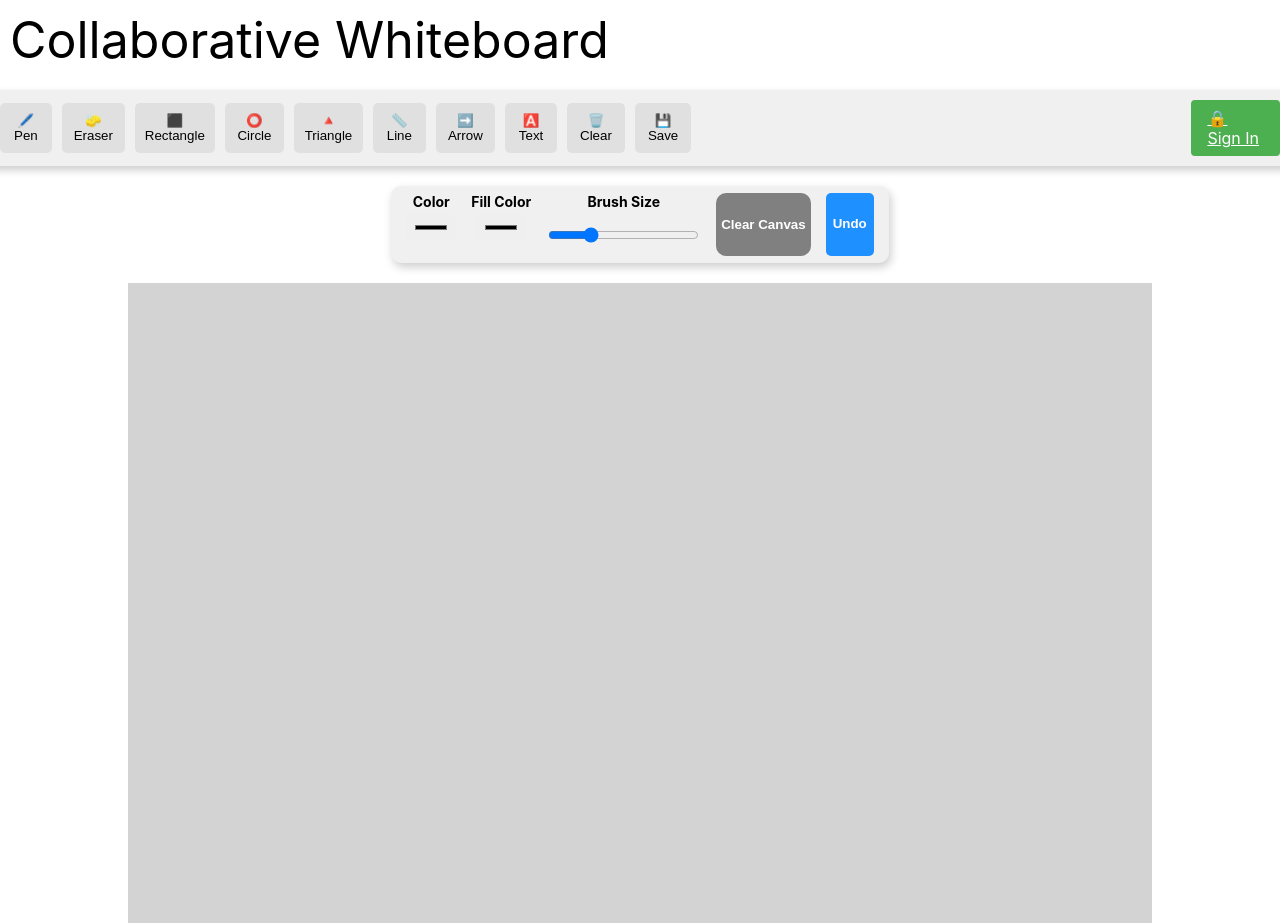
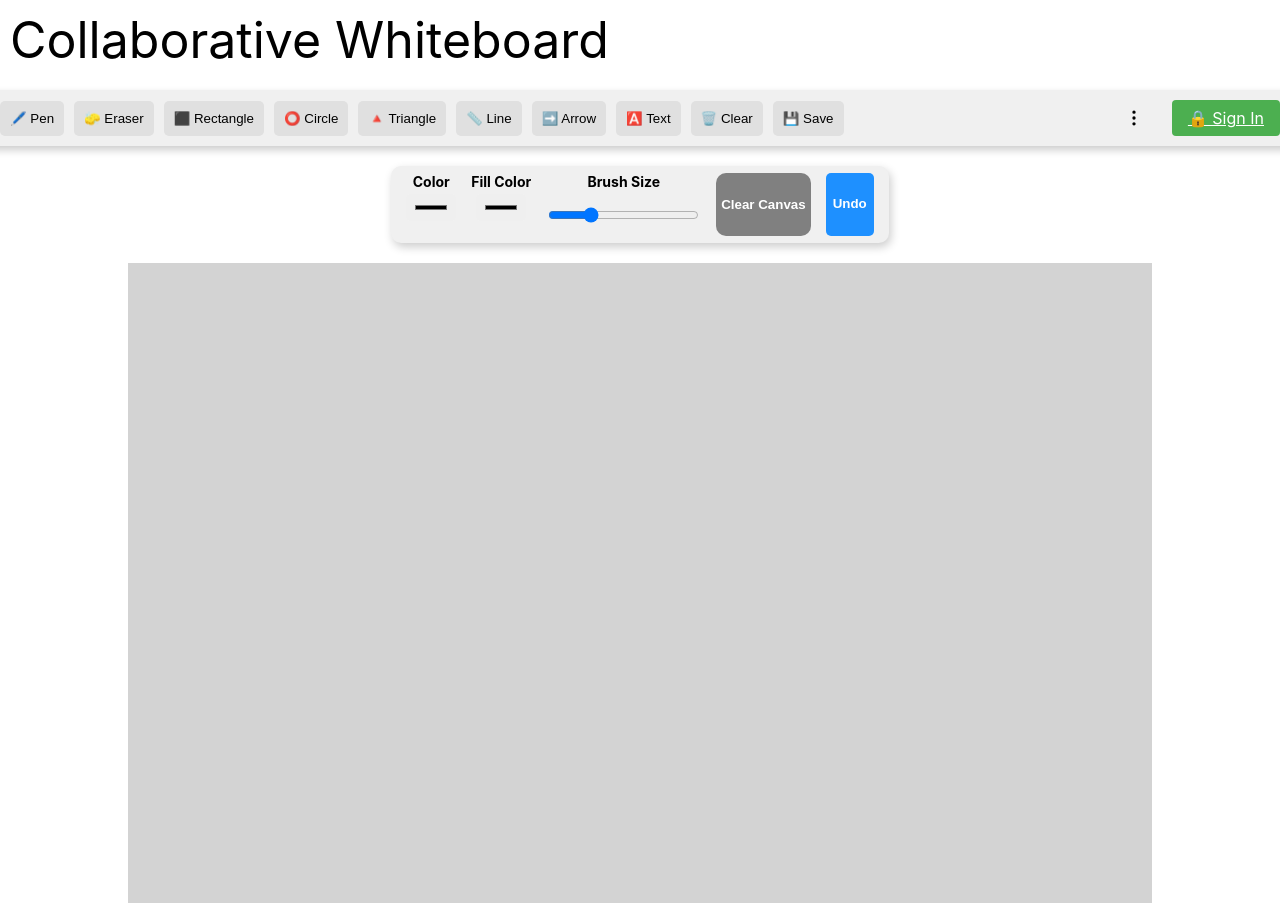
Before and after one commit to shubhirusiya/whiteboard_project, a React (Create React App) app in the folder frontend/: page / in a window 1280 px wide. Built offline with nearby package versions, Linux system fonts and the light colour scheme.

Commit message:
some options in navbar (which are currently incomplete) working on it.

```diff
--- a/frontend/src/components/Canvas.js
+++ b/frontend/src/components/Canvas.js
@@ -2,7 +2,7 @@ import React, { useState, useRef } from 'react';
 import { Stage, Layer, Line, Rect, Circle, Arrow, Text } from 'react-konva';
 import Navbar from './navbar';
 
-function Canvas({ selectedTool }) {
+function Canvas() {
   const [lines, setLines] = useState([]);
   const [shapes, setShapes] = useState([]);
   const [texts, setTexts] = useState([]);
@@ -12,7 +12,22 @@ function Canvas({ selectedTool }) {
   const [brushSize, setBrushSize] = useState(5);
   const [startPos, setStartPos] = useState(null);
   const [editingTextIndex, setEditingTextIndex] = useState(null);
+  const [selectedTool, setSelectedTool] = useState('pen'); // Add this line
   const stageRef = useRef(null);
+
+  // Add this function to handle tool selection
+  const handleToolSelect = (tool) => {
+    setSelectedTool(tool);
+    if (tool === 'clear') {
+      handleClearCanvas();
+    }
+  };
+
+  // Add this function to handle feature selection
+  const handleFeatureSelect = (feature) => {
+    // Handle feature selection (implement as needed)
+    console.log('Selected feature:', feature);
+  };
 
   const handleMouseDown = (event) => {
     const pos = event.target.getStage().getPointerPosition();
@@ -74,10 +89,12 @@ function Canvas({ selectedTool }) {
   };
 
   return (
-
     <div style={{ display: 'flex', flexDirection: 'column', alignItems: 'center', marginTop: '20px' }}>
-      <Navbar/>
-      <br></br>
+      <Navbar
+        onToolSelect={handleToolSelect}
+        onFeatureSelect={handleFeatureSelect}
+      />
+     <br></br>
       <div style={{
         display: 'flex',
         gap: '15px',
--- a/frontend/src/components/navbar.js
+++ b/frontend/src/components/navbar.js
@@ -1,9 +1,33 @@
 // src/components/Navbar.js
-import React from 'react';
+import React, { useState, useEffect, useRef } from 'react';
 import { Link } from 'react-router-dom';
+import { MoreVertical, StickyNote, MessageCircle, MessageSquare } from 'lucide-react';
 import '../style/navbar.css';
 
-const Navbar = ({ onToolSelect }) => {
+const Navbar = ({ onToolSelect, onFeatureSelect }) => {
+  const [showDropdown, setShowDropdown] = useState(false);
+  const dropdownRef = useRef(null);
+
+  useEffect(() => {
+    const handleClickOutside = (event) => {
+      if (dropdownRef.current && !dropdownRef.current.contains(event.target)) {
+        setShowDropdown(false);
+      }
+    };
+
+    document.addEventListener('mousedown', handleClickOutside);
+    return () => {
+      document.removeEventListener('mousedown', handleClickOutside);
+    };
+  }, []);
+
+  const handleFeatureSelect = (feature) => {
+    if (onFeatureSelect) {
+      onFeatureSelect(feature);
+    }
+    setShowDropdown(false);
+  };
+
   return (
     <nav className="navbar">
       <div className="toolbar">
@@ -19,7 +43,30 @@ const Navbar = ({ onToolSelect }) => {
         <button onClick={() => onToolSelect('save')} className="nav-item">💾 Save</button>
       </div>
       <div className="actions">
-        {/* Link to Signup Page */}
+        <div className="dropdown-container" ref={dropdownRef}>
+          <button
+            className="nav-item more-options"
+            onClick={() => setShowDropdown(!showDropdown)}
+          >
+            <MoreVertical size={20} />
+          </button>
+          {showDropdown && (
+            <div className="dropdown-menu">
+              <button onClick={() => handleFeatureSelect('sticky-notes')} className="dropdown-item">
+                <StickyNote size={18} />
+                Sticky Notes
+              </button>
+              <button onClick={() => handleFeatureSelect('comments')} className="dropdown-item">
+                <MessageCircle size={18} />
+                Comments
+              </button>
+              <button onClick={() => handleFeatureSelect('chat')} className="dropdown-item">
+                <MessageSquare size={18} />
+                Chat
+              </button>
+            </div>
+          )}
+        </div>
         <Link to="/signup" className="nav-item sign-in">🔒 Sign In</Link>
       </div>
     </nav>
--- a/frontend/src/style/navbar.css
+++ b/frontend/src/style/navbar.css
@@ -3,7 +3,7 @@
   padding: 10px;
   display: flex;
   align-items: center;
-  width: 100%; /* Make navbar take the full width */
+  width: 100%;
   box-shadow: 0 4px 8px rgba(0, 0, 0, 0.2);
 }
 
@@ -15,7 +15,8 @@
 .actions {
   display: flex;
   gap: 20px;
-  margin-left: 500px; /* Pushes the actions to the right */
+  margin-left: auto;
+  align-items: center;
 }
 
 .nav-item {
@@ -25,6 +26,9 @@
   border-radius: 5px;
   cursor: pointer;
   transition: all 0.2s;
+  display: flex;
+  align-items: center;
+  gap: 5px;
 }
 
 .nav-item:hover {
@@ -45,3 +49,56 @@
 .nav-item.sign-in:hover {
   background-color: #45a049;
 }
+
+.more-options {
+  background: transparent;
+  padding: 8px;
+}
+
+.more-options:hover {
+  background-color: #e0e0e0;
+}
+
+.dropdown-container {
+  position: relative;
+}
+
+.dropdown-menu {
+  position: absolute;
+  top: 100%;
+  right: 0;
+  background-color: white;
+  border-radius: 8px;
+  box-shadow: 0 2px 10px rgba(0, 0, 0, 0.1);
+  min-width: 200px;
+  z-index: 1000;
+  animation: fadeIn 0.2s ease-in-out;
+}
+
+.dropdown-item {
+  display: flex;
+  align-items: center;
+  gap: 10px;
+  padding: 12px 16px;
+  width: 100%;
+  border: none;
+  background: transparent;
+  cursor: pointer;
+  transition: all 0.2s;
+  color: #333;
+}
+
+.dropdown-item:hover {
+  background-color: #f5f5f5;
+  animation: blinkBg 1s infinite;
+}
+
+@keyframes blinkBg {
+  0%, 100% { background-color: #f5f5f5; }
+  50% { background-color: #e0e0e0; }
+}
+
+@keyframes fadeIn {
+  from { opacity: 0; transform: translateY(-10px); }
+  to { opacity: 1; transform: translateY(0); }
+}
--- a/package.json
+++ b/package.json
@@ -1,12 +1,12 @@
 {
   "dependencies": {
-    "firebase": "^11.0.1"
+    "firebase": "^11.0.1",
+    "lucide-react": "^0.454.0"
   },
   "name": "whiteboard_project",
   "version": "1.0.0",
   "description": "An interactive whiteboard project.\r **Collaborative Real-Time Whiteboard:**\r **Coordinators**:  Shubhi Rusiya, Sudeepti Singh \r Team members\r 1 names\r 2\r 3",
   "main": "index.js",
-  "devDependencies": {},
   "scripts": {
     "test": "echo \"Error: no test specified\" && exit 1"
   },
```
Also changed, not shown: 1 other file (tests, documents, lock files or other folders).
